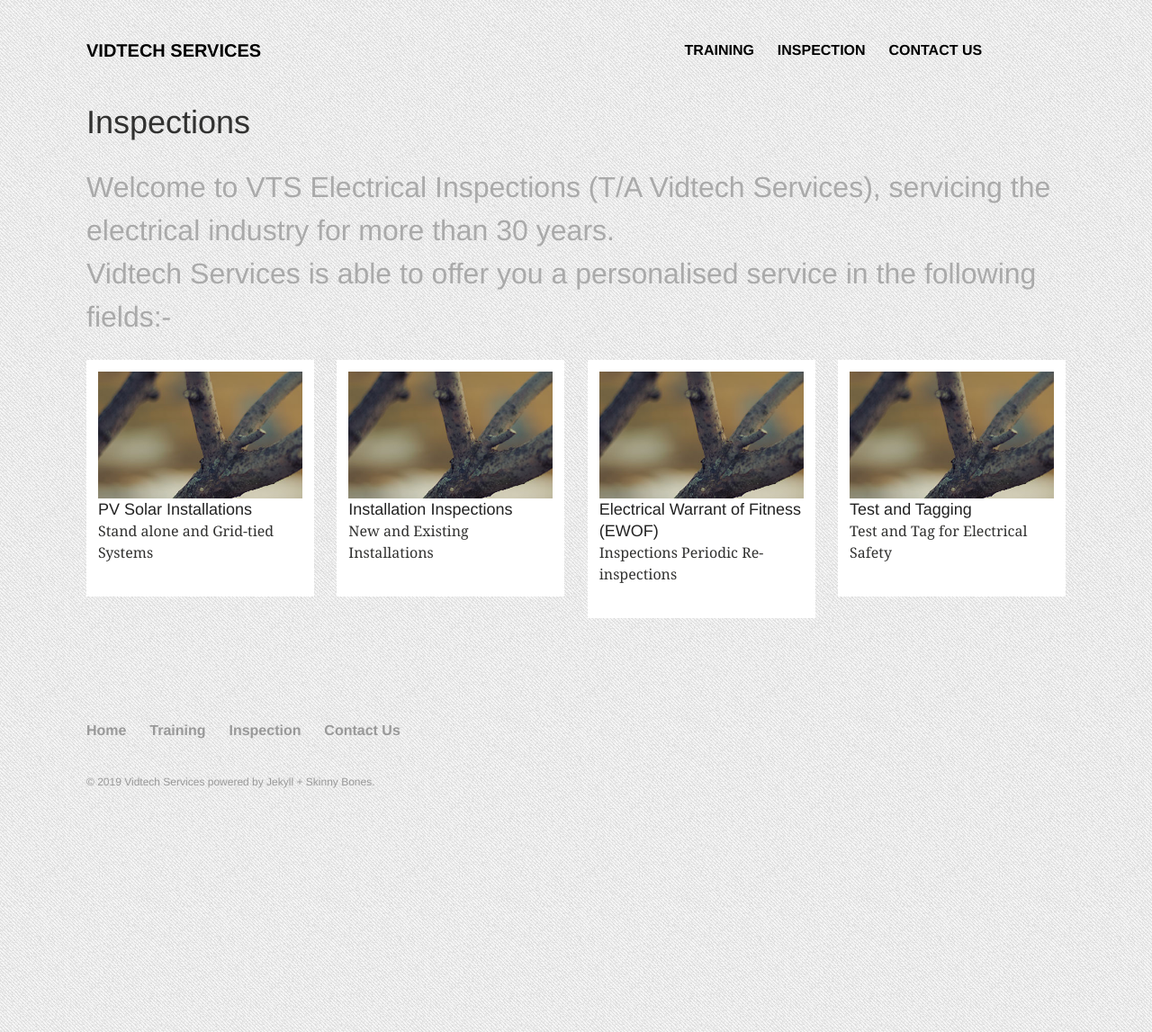
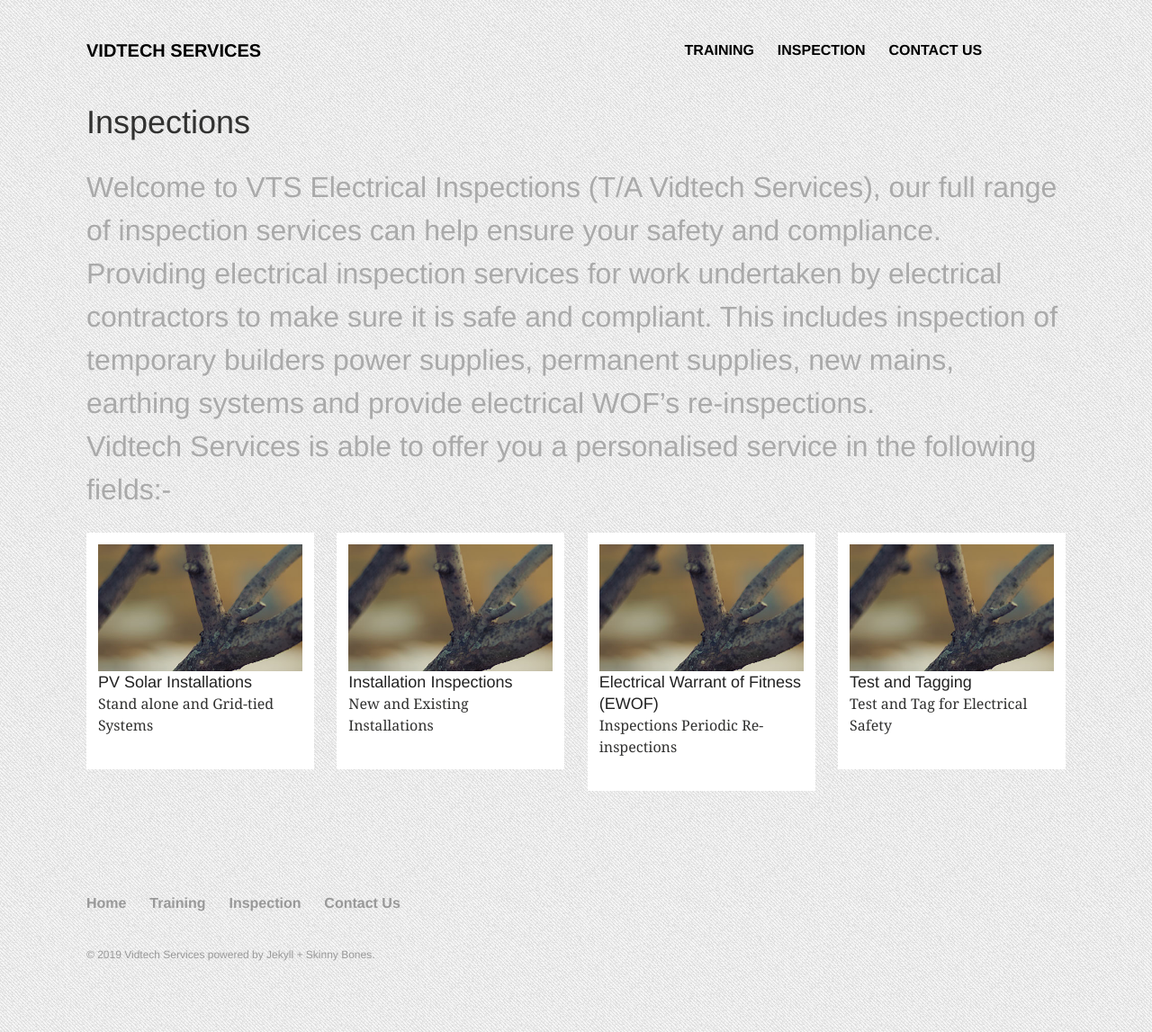
Before and after one commit to DarrenHobern/limerice, a Jekyll site: the page built from inspection/index.md, in a window 1280 px wide. Shown: the whole page at 90% size. Built offline with Jekyll 4.4.1, drawn with Linux system fonts in a browser that asks for light colours.

Commit message:
Wording change
Added more detail to opening paragraph

```diff
--- a/inspection/index.md
+++ b/inspection/index.md
@@ -3,7 +3,8 @@ layout: archive
 title: "Inspections"
 date: 2014-05-30T11:40:45-04:00
 modified:
-excerpt: "Welcome to VTS Electrical Inspections  (T/A Vidtech Services), servicing the electrical industry for more than 30 years.
+excerpt: "Welcome to VTS Electrical Inspections  (T/A Vidtech Services), our full range of inspection services can help ensure your safety and compliance.
+Providing electrical inspection services for work undertaken by electrical contractors to make sure it is safe and compliant. This includes inspection of temporary builders power supplies, permanent supplies, new mains, earthing systems and provide electrical WOF’s re-inspections.
 <br> Vidtech Services is able to offer you a personalised service in the following fields:- "
 tags: []
 image:
```
Also changed, not shown: training/index.md (+2 -1 lines).
